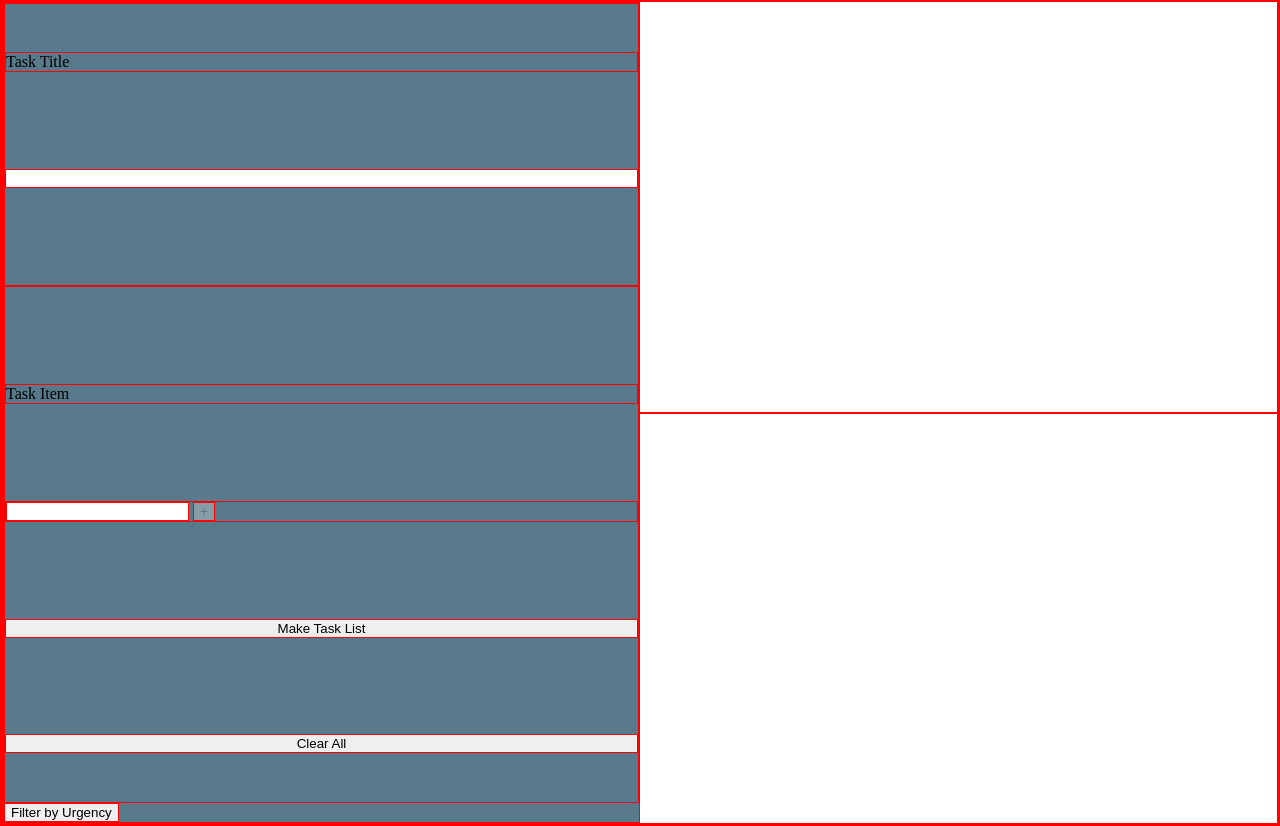
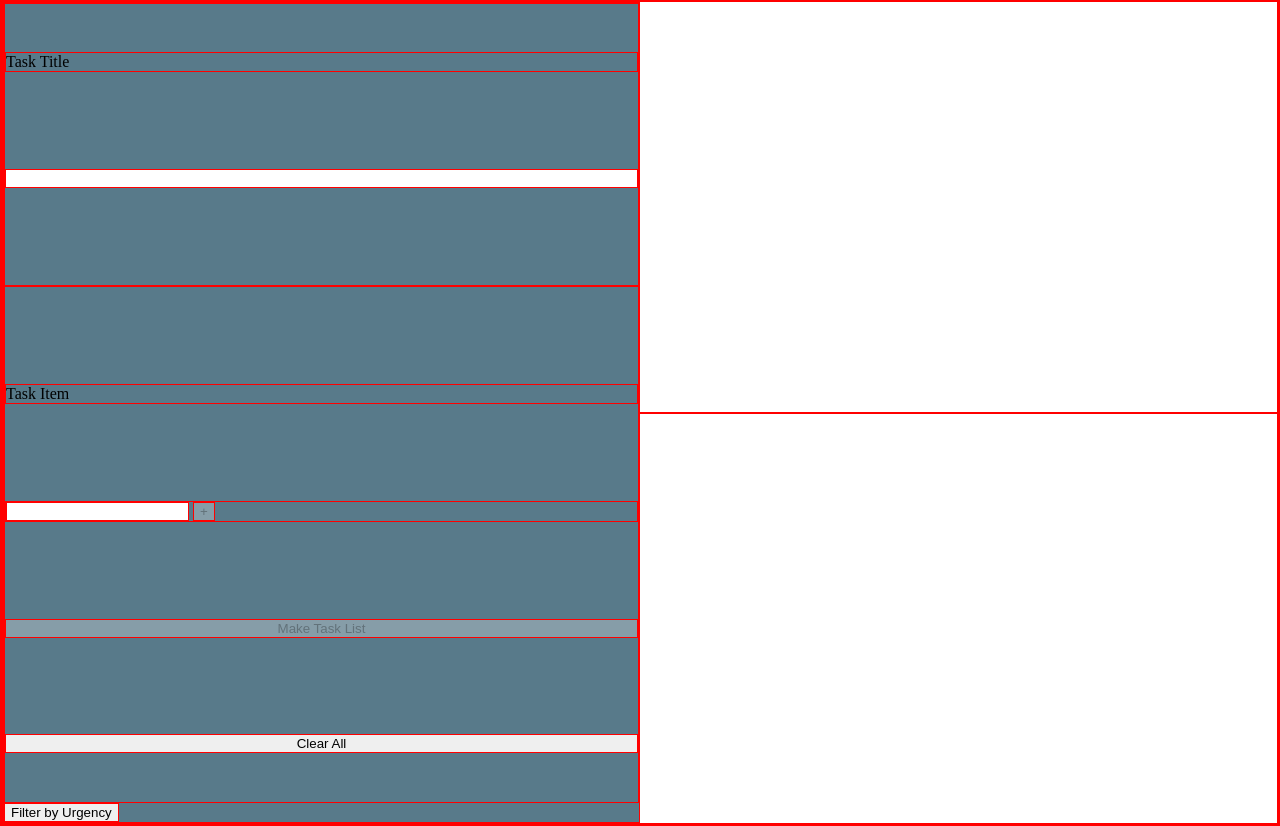
Before and after one commit to AnnaGoodwin/check-yoself, a plain HTML site: page index.html in a window 1280 px wide. Shown: the part 101-927 px from the top of the page. Drawn offline with Linux system fonts and the light colour scheme.

Commit message:
Add disabled attribute to buttons

```diff
--- a/index.html
+++ b/index.html
@@ -23,7 +23,7 @@
           <input class="form__input--task"id="item">
           <button class="form__btn--plus" type="button" disabled>+</button>
         </div>
-        <button class="form__btn--task" type="button">Make Task List</button>
+        <button class="form__btn--task" type="button" disabled>Make Task List</button>
         <button class="form__btn--clear" type="button">Clear All</button>
       </form>
       <button class="aside__btn--filter">Filter by Urgency</button>
```
